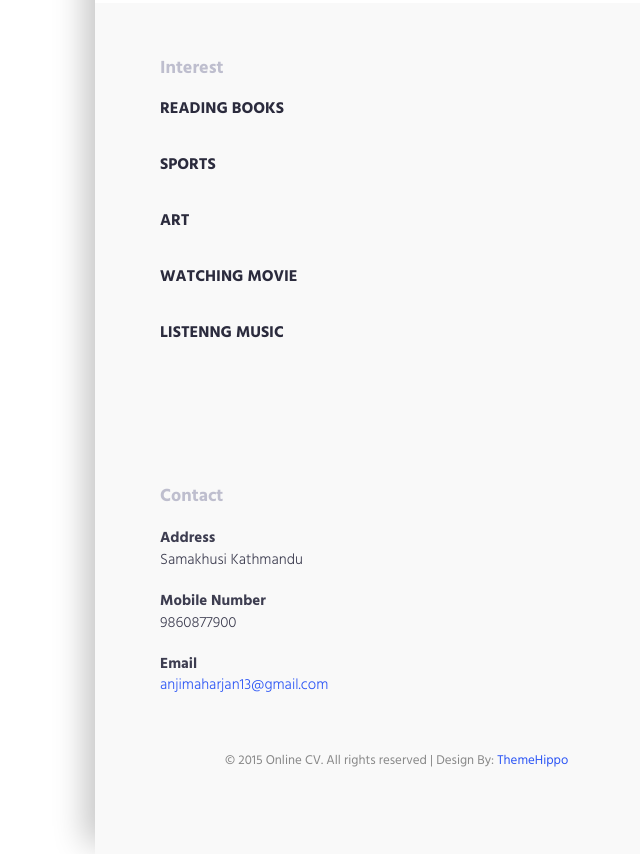
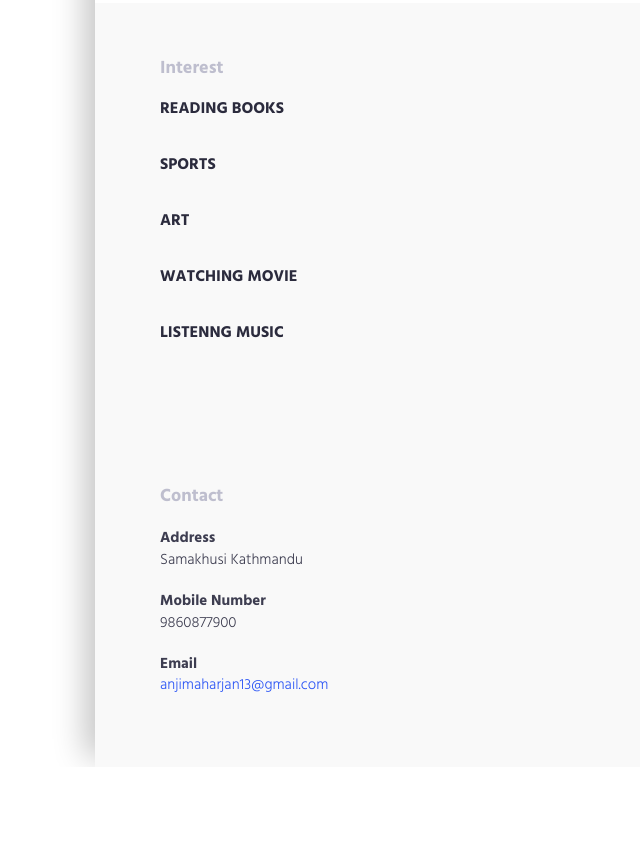
Before and after one commit to anjilamaharjan/anjilamaharjan.github.io, a plain HTML site: page index.html in a window 1280 px wide. Shown: the part 1483-2337 px from the top of the page, without its empty margins (545-1185 px from the left). After the commit the page ends 2250 px from the top, so only its background shows below. Drawn offline with Linux system fonts and the light colour scheme.

Commit message:
Update index.html

```diff
--- a/index.html
+++ b/index.html
@@ -5,7 +5,7 @@
     <meta http-equiv="X-UA-Compatible" content="IE=edge">
     <meta name="viewport" content="width=device-width, initial-scale=1">
     <!-- The above 3 meta tags *must* come first in the head; any other head content must come *after* these tags -->
-    <title>Online CV - Professional HTML CSS Resume Website Template</title>
+    <title>Anjila Maharjan</title>
 
     <!-- favicon -->
     <link href="favicon.png" rel=icon>
@@ -319,21 +319,7 @@
 
 <!--.section-contact-->
 
-<footer class="footer">
-    <div class="copyright-section">
-        <div class="container-fluid">
-            <div class="row">
-                <div class="col-md-12">
-                    <div class="copytext">&copy; 2015 Online CV. All rights reserved | Design By: <a
-                            href="https://themehippo.com">ThemeHippo</a></div>
-                </div>
-            </div>
-            <!--.row-->
-        </div>
-        <!-- .container-fluid -->
-    </div>
-    <!-- .copyright-section -->
-</footer>
+
 <!-- .footer -->
 </div>
 <!-- .right-col-block -->
```
